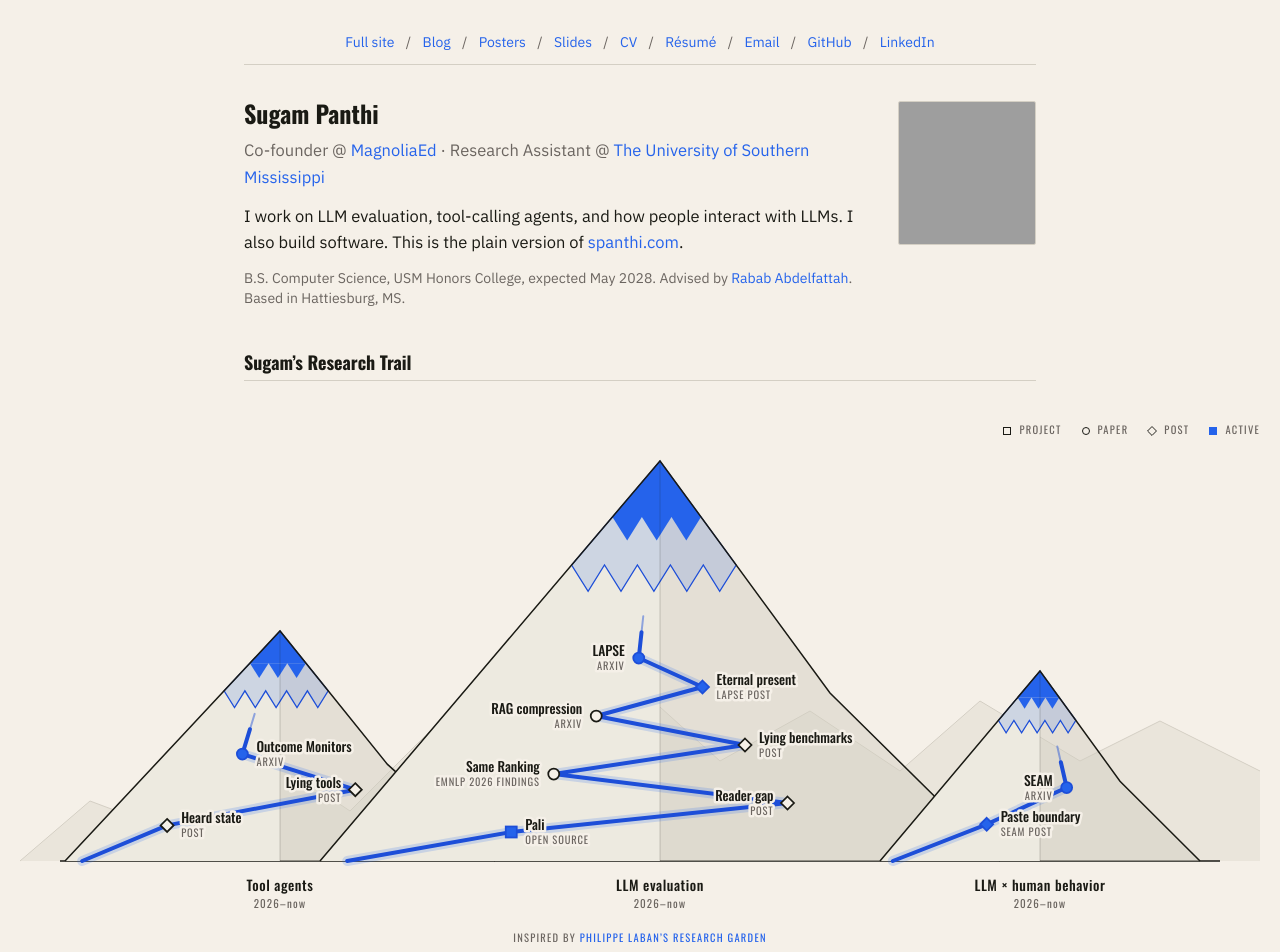
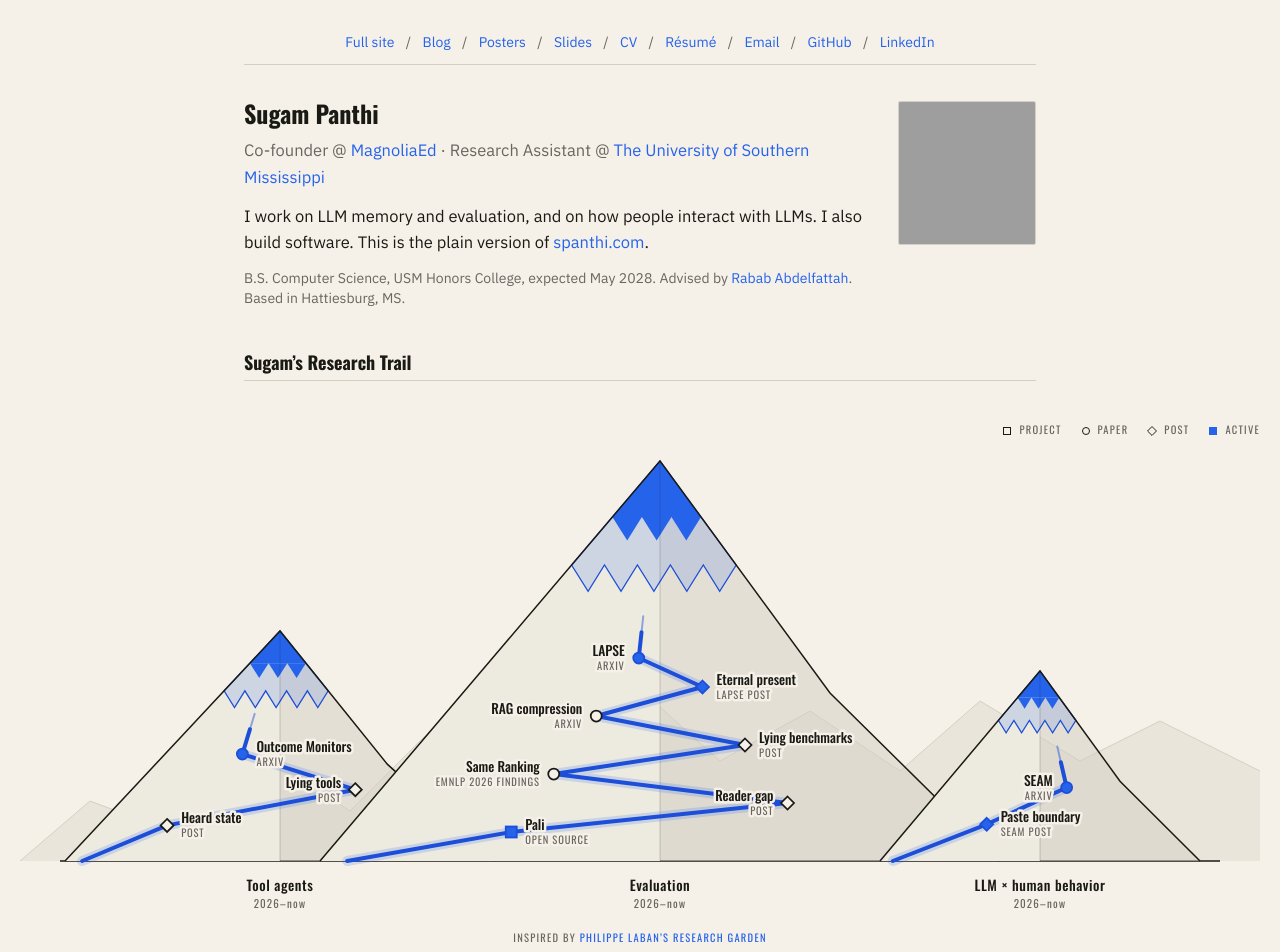
Before and after one commit to Vein05/portfolio, an Astro site: page /simple in a window 1280 px wide. Shown: the top 952 px of the page. Built offline with nearby package versions, Linux system fonts and the light colour scheme; Astro itself is replaced by a stand-in of ours; grey boxes are pictures that could not be loaded.

Commit message:
Bio leads with LLM memory; rename research trail theme to Evaluation

```diff
--- a/src/components/ResearchRange.jsx
+++ b/src/components/ResearchRange.jsx
@@ -24,7 +24,7 @@ const RANGES = [
     ],
   },
   {
-    name: "LLM evaluation", span: "2026–now",
+    name: "Evaluation", span: "2026–now",
     layout: { cx: 640, hw: 340, h: 400 },
     stops: [
       { t: "Pali", k: "Open source", date: "2026-03", kind: "project", active: true, ls: 1,
@@ -207,7 +207,7 @@ export default function ResearchRange() {
       <div className="range-scroll -mx-5 overflow-x-auto px-5 md:mx-0 md:overflow-visible md:px-0">
       <div className="min-w-[860px] md:min-w-0">
       <svg viewBox={`0 0 ${W} ${H}`} width="100%" role="img"
-        aria-label="Three mountain peaks, one per research theme: tool agents, LLM evaluation, and LLM and human behavior. Papers, posts, and projects are stops on the trail up each peak."
+        aria-label="Three mountain peaks, one per research theme: tool agents, evaluation, and LLM and human behavior. Papers, posts, and projects are stops on the trail up each peak."
         style={{ display: "block", height: "auto", shapeRendering: "geometricPrecision" }}>
         {/* distant range */}
         <polygon points={pts(FAR)} fill={BORDER} opacity={0.35} />
--- a/src/pages/simple.astro
+++ b/src/pages/simple.astro
@@ -63,7 +63,7 @@ const lastUpdated = new Date().toLocaleDateString('en-US', { month: 'long', year
             · Research Assistant @ <a href="https://www.usm.edu/" target="_blank" rel="noopener noreferrer" class="text-ink-blue hover:underline">The University of Southern Mississippi</a>
           </p>
           <p class="mt-3">
-            I work on LLM evaluation, tool-calling agents, and how people interact with LLMs.
+            I work on LLM memory and evaluation, and on how people interact with LLMs.
             I also build software.
             This is the plain version of <a href="/" class="text-ink-blue hover:underline">spanthi.com</a>.
           </p>
```
